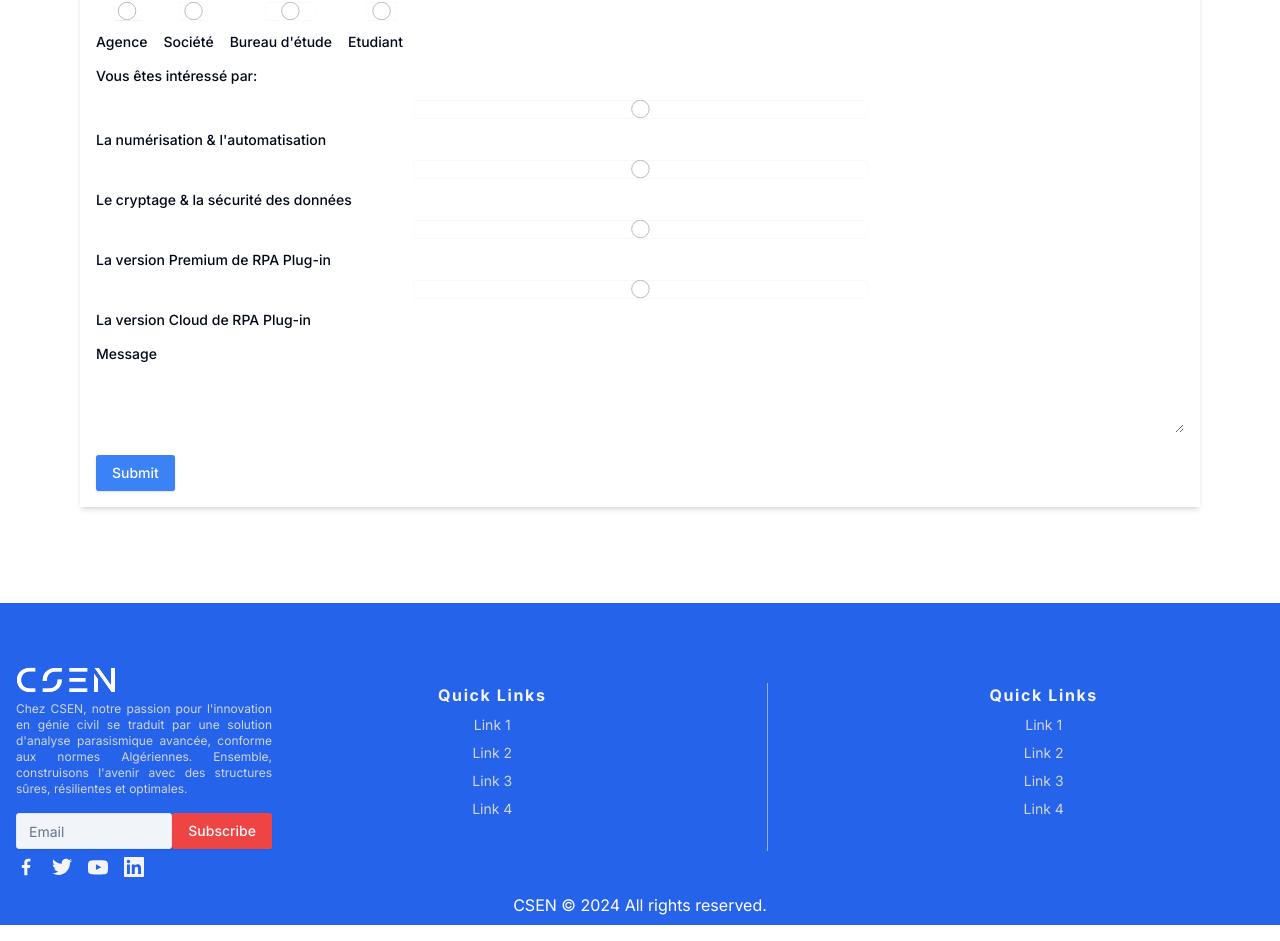
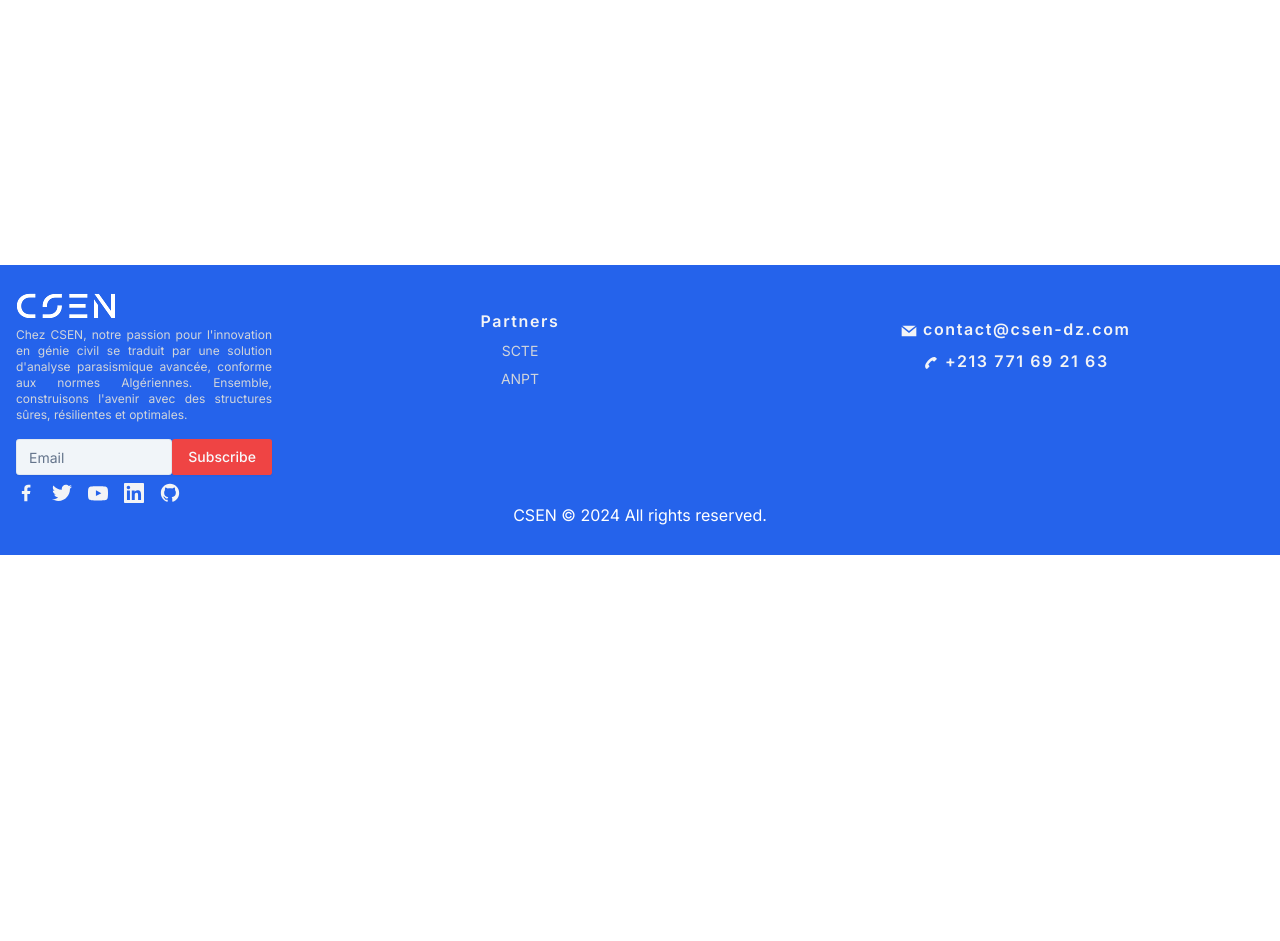
Before and after one commit to csen-website1/website, a Next.js app: page /form in a window 1280 px wide. Shown: the part 535-1476 px from the top of the page. After the commit the page ends 1090 px from the top, so only its background shows below. Built offline with nearby package versions, Linux system fonts and the light colour scheme.

Commit message:
updated footer

```diff
--- a/src/app/form/page.tsx
+++ b/src/app/form/page.tsx
@@ -5,9 +5,16 @@ type Props = {};
 
 function page({}: Props) {
   return (
-    <div>
-      <h1 className="mx-auto">Register To RPA Plug-in</h1>
-      <Form />
+    <div className="h-screen flex-col flex justify-center items-center">
+      {/* <h1 className="mx-auto">Register To RPA Plug-in</h1>
+      <Form /> */}
+      <h1 className="text-6xl font-semibold text-center">
+        woriking on it <span className="text-red-500">🚧</span>
+        please come back later <span className="text-red-500">🚧</span>
+      </h1>
+      <p className="text-destructive font-normal text-4xl my-7 text-center">
+        Check the footer for contact informations{" "}
+      </p>
     </div>
   );
 }
--- a/src/components/Footer.tsx
+++ b/src/components/Footer.tsx
@@ -4,8 +4,10 @@ import React from "react";
 import {
   GrFacebook,
   GrFacebookOption,
+  GrGithub,
   GrInstagram,
   GrLinkedin,
+  GrMail,
   GrTwitter,
   GrYoutube,
 } from "react-icons/gr";
@@ -13,18 +15,22 @@ import { Button } from "./ui/button";
 import { Input } from "./ui/input";
 import Image from "next/image";
 import { Separator } from "@radix-ui/react-separator";
+import { GiPhone } from "react-icons/gi";
 
 type Props = {};
 
 const Footer = (props: Props) => {
   return (
-    <footer className="bg-primary">
+    <footer className="bg-primary py-7">
       <div
         className="
         container
+
+        w-full
         flex flex-col flex-wrap
         px-4
-        py-16
+
+
         mx-auto
         md:items-center
         lg:items-start
@@ -47,81 +53,67 @@ const Footer = (props: Props) => {
             <Button variant="destructive">Subscribe</Button>
           </div>
           <div className="flex mt-4 space-x-4 lg:mt-2 text-xl">
-            <Link href={""}>
+            <Link
+              href={"https://www.facebook.com/profile.php?id=61550225428516"}
+            >
               <GrFacebookOption className="text-gray-100" />
             </Link>
-            <Link href={""}>
+            <Link
+              href={"https://www.facebook.com/profile.php?id=61550225428516"}
+            >
               <GrTwitter className="text-gray-100" />
             </Link>
-            <Link href={""}>
+            <Link
+              href={"https://www.youtube.com/channel/UCVMN5tTizPkj2UN4Csj2MzQ"}
+            >
               <GrYoutube className="text-gray-100" />
             </Link>
-            <Link href={""}>
+            <Link href={"https://www.linkedin.com/company/csen-dz"}>
               <GrLinkedin className="text-gray-100" />
+            </Link>
+            <Link href={"https://github.com/CSEN-Dz"}>
+              <GrGithub className="text-gray-100" />
             </Link>
           </div>
         </div>
-        <div className="justify-around w-full mt-4 text-center lg:flex">
-          <div className="w-full px-4 lg:w-1/3 md:w-1/2">
-            <h2 className="mb-2 font-bold tracking-widest text-gray-100">
-              Quick Links
+        <div className="justify-around items-center w-full mt-4 text-center lg:flex">
+          <div className="w-full h-full px-4 lg:w-1/3 md:w-1/2">
+            <h2 className="mb-2 font-semibold tracking-widest text-gray-100">
+              Partners
             </h2>
-            <ul className="mb-8 space-y-2 text-sm list-none">
+            <ul className="space-y-2 text-sm list-none">
               <li>
-                <Link href={"/"} className="text-gray-300">
-                  Link 1
+                <Link
+                  href={"https://www.scte-dz.com/cms/"}
+                  className="text-gray-300"
+                >
+                  SCTE
                 </Link>
               </li>
               <li>
-                <Link href={"/"} className="text-gray-300">
-                  Link 2
-                </Link>
-              </li>
-              <li>
-                <Link href={"/"} className="text-gray-300">
-                  Link 3
-                </Link>
-              </li>
-              <li>
-                <Link href={"/"} className="text-gray-300">
-                  Link 4
+                <Link href={"www.anpt.dz"} className="text-gray-300">
+                  ANPT
                 </Link>
               </li>
             </ul>
           </div>
 
-          <Separator orientation="vertical" className=" w-[1px] bg-white/50" />
           <div className="w-full px-4 lg:w-1/3 md:w-1/2">
-            <h2 className="mb-2 font-bold tracking-widest text-gray-100">
-              Quick Links
+            <h2 className="mb-2 font-semibold tracking-widest text-gray-100">
+              <Link href={"mailto:contact@csen-dz.com"}>
+                <GrMail className="inline-block" /> contact@csen-dz.com
+              </Link>
             </h2>
-            <ul className="mb-8 space-y-2 text-sm list-none">
-              <li>
-                <Link href={"/"} className="text-gray-300">
-                  Link 1
-                </Link>
-              </li>
-              <li>
-                <Link href={"/"} className="text-gray-300">
-                  Link 2
-                </Link>
-              </li>
-              <li>
-                <Link href={"/"} className="text-gray-300">
-                  Link 3
-                </Link>
-              </li>
-              <li>
-                <Link href={"/"} className="text-gray-300">
-                  Link 4
-                </Link>
-              </li>
-            </ul>
+            <h2 className="mb-2 font-semibold tracking-widest text-gray-100">
+              <Link href={"tel:+213 771 69 21 63"}>
+                <GiPhone className="inline-block" /> +213 771 69 21 63
+              </Link>
+            </h2>
           </div>
         </div>
       </div>
-      <div className="flex justify-center -mt-12">
-        <p className="text-center text-white pb-2">
+      <div className="flex justify-center items-center ">
+        <p className="text-center text-white  ">
           CSEN &copy; {new Date().getFullYear()} All rights reserved.
         </p>
       </div>
```
